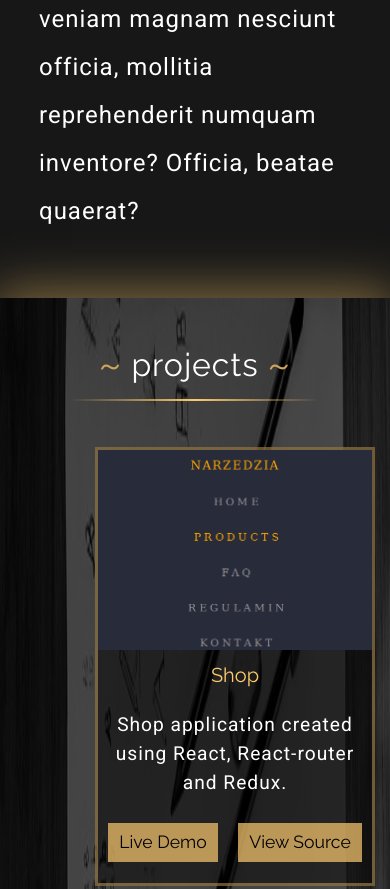
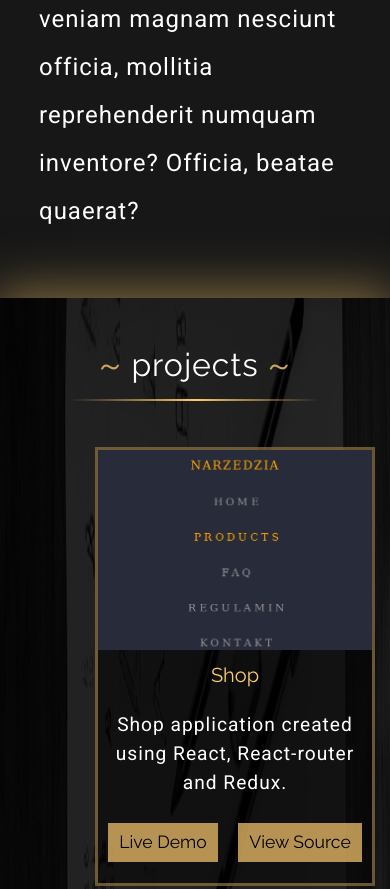
Before and after one commit to Wyrafinowany/Portfolio, a website: page index.html in a window 390 px wide. Shown: the part 2891-3780 px from the top of the page. Drawn offline with nearby package versions, Linux system fonts and the light colour scheme; a script that the page names is missing.

Commit message:
Edit gradient in projects (mobile)

```diff
--- a/sass/components/_projects.scss
+++ b/sass/components/_projects.scss
@@ -113,7 +113,7 @@
 @media (max-width: 992px) {
     .projects {
         padding: 3% 5%;
-        background: linear-gradient(0deg, rgba(0, 0, 0, 0.7)), url('../images/background-projects_mobile.jpg');
+        background: linear-gradient(0deg, rgba(0, 0, 0, 0.85)), url('../images/background-projects_mobile.jpg');
         background-size: 100% 100%;
 
         &-title {
```
Also changed, not shown: sass/style.css.
